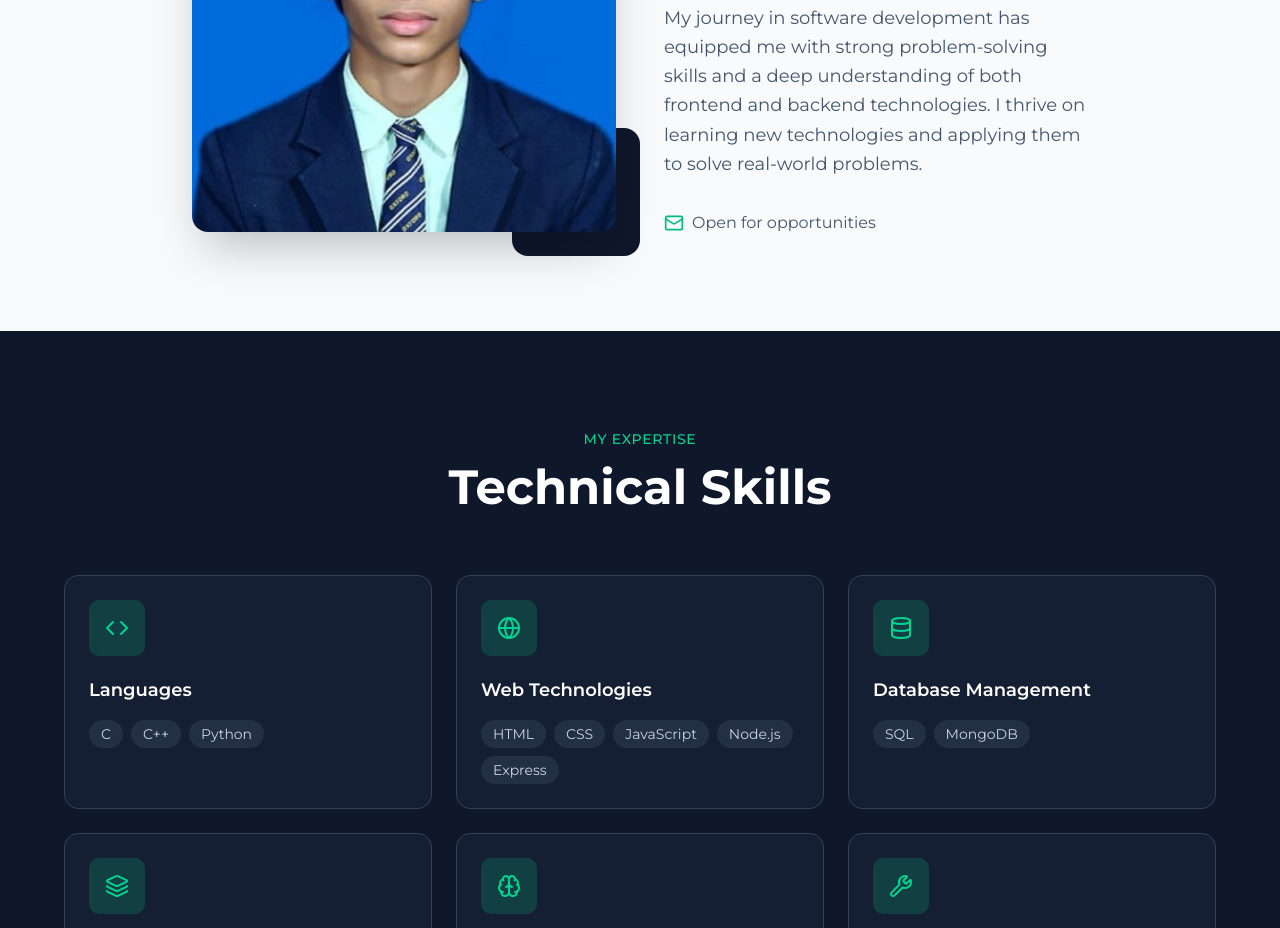
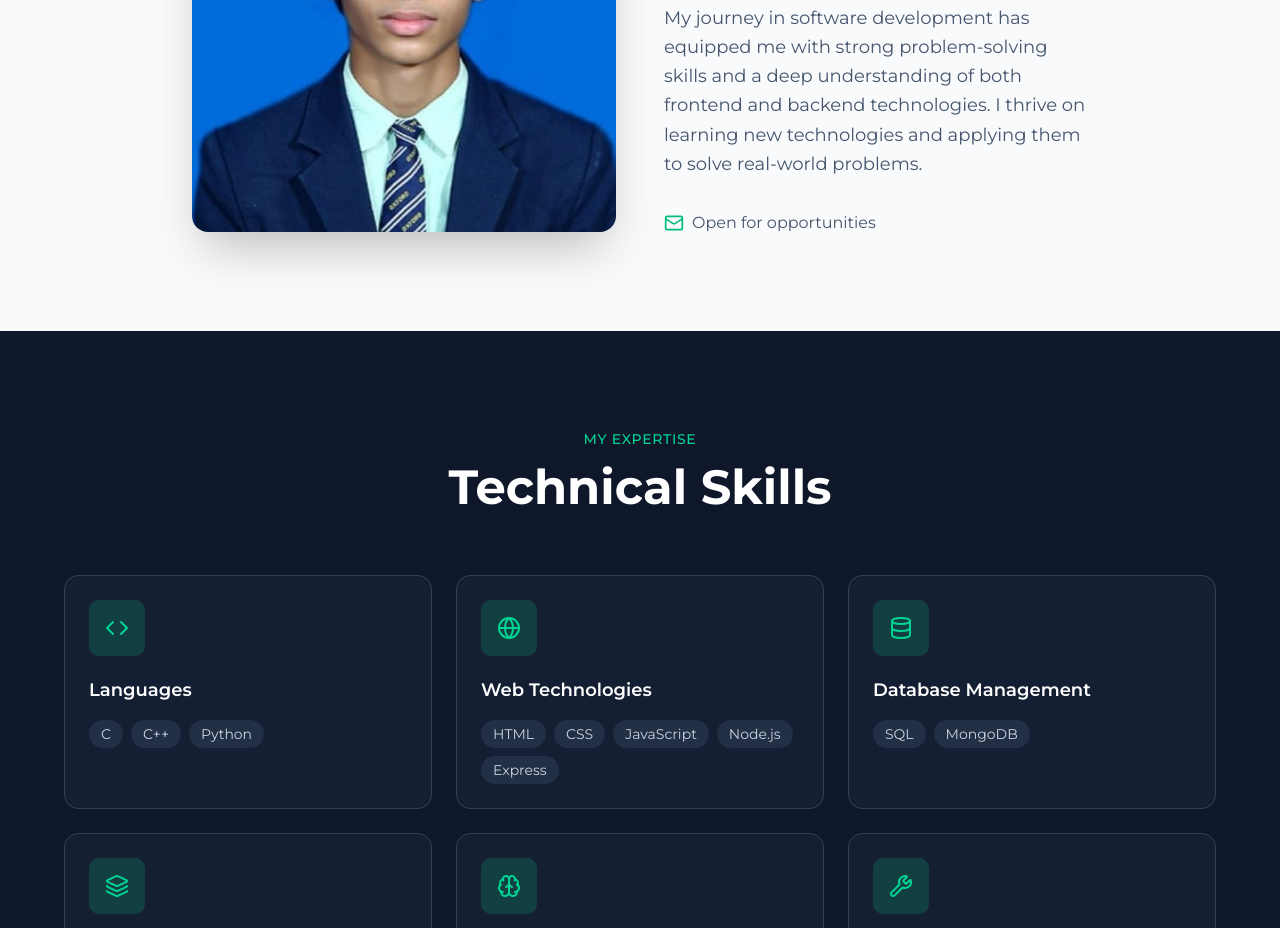
Before and after one commit to SrivatsavaTanyala/portfolio, a Next.js app: page / in a window 1280 px wide. Shown: the part 1240-2168 px from the top of the page. Built offline with nearby package versions, Linux system fonts and the light colour scheme.

Commit message:
Update page.tsx

```diff
--- a/app/page.tsx
+++ b/app/page.tsx
@@ -267,7 +267,6 @@ export default function Portfolio() {
                   className="w-full h-full object-cover"
                 />
               </div>
-              <div className="absolute -bottom-6 -right-6 w-32 h-32 bg-slate-900 rounded-2xl -z-10"></div>
             </div>
 
             <div
```
